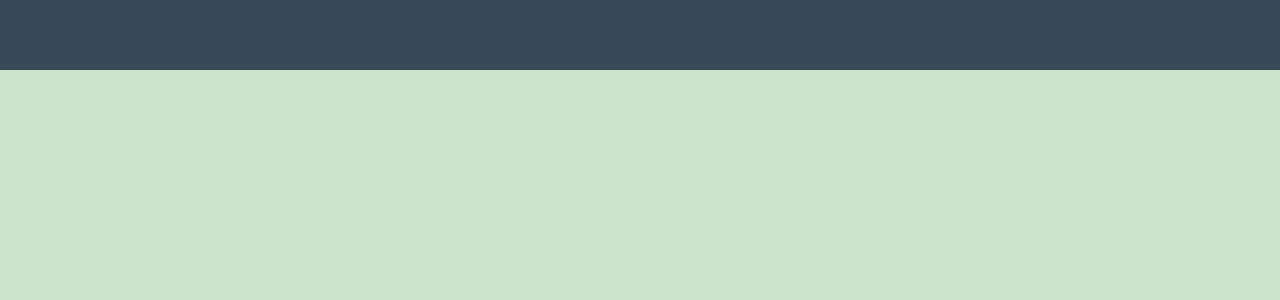
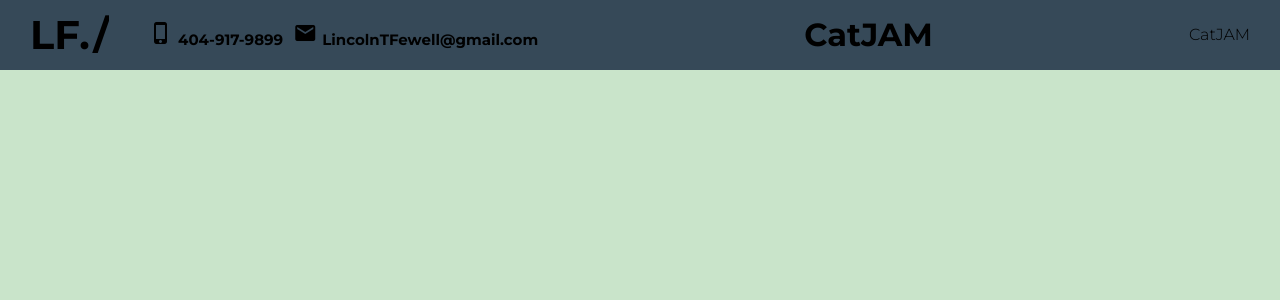
Before and after one commit to LFewell/React-Portfolio, a React (Create React App) app: page / in a window 1280 px wide. Shown: the top 300 px of the page. Built offline with nearby package versions, Linux system fonts and the light colour scheme.

Commit message:
Started working on the topbar

```diff
--- a/public/index.html
+++ b/public/index.html
@@ -8,6 +8,8 @@
       content="Web site created using create-react-app"
     />
     <link href="https://fonts.googleapis.com/css2?family=Montserrat:wght@100;300;700;900&display=swap" rel="stylesheet">
+    <link href="https://fonts.googleapis.com/icon?family=Material+Icons"
+      rel="stylesheet">
     <title>React Portfolio</title>
     <style>
       *{
--- a/src/app.scss
+++ b/src/app.scss
@@ -7,6 +7,7 @@
         background-color: seagreen;
         position: relative;
         top: 70px;
+        scroll-behavior: smooth;
         scroll-snap-type: y mandatory;
         scrollbar-width: none;
         &::-webkit-scrollbar{
--- a/src/components/contact/contact.jsx
+++ b/src/components/contact/contact.jsx
@@ -2,7 +2,7 @@ import "./contact.scss"
 
 export default function contact() {
     return (
-        <div className="contact">
+        <div className="contact" id="contact">
 
         </div>
     )
--- a/src/components/intro/intro.jsx
+++ b/src/components/intro/intro.jsx
@@ -2,7 +2,7 @@ import "./intro.scss"
 
 export default function intro() {
     return (
-        <div className="intro">
+        <div className="intro" id="intro">
 
         </div>
     )
--- a/src/components/portfolio/portfolio.jsx
+++ b/src/components/portfolio/portfolio.jsx
@@ -2,7 +2,7 @@ import "./portfolio.scss"
 
 export default function portfolio() {
     return (
-        <div className="portfolio">
+        <div className="portfolio" id="portfolio">
             <h1>Portfolio</h1>
             <div className="container">
                 <div className="item">
--- a/src/components/testimonials/testimonials.jsx
+++ b/src/components/testimonials/testimonials.jsx
@@ -2,7 +2,7 @@ import "./testimonials.scss"
 
 export default function testimonials() {
     return (
-        <div className="testimonials">
+        <div className="testimonials" id="testimonials">
 
         </div>
     )
--- a/src/components/topbar/topbar.jsx
+++ b/src/components/topbar/topbar.jsx
@@ -4,8 +4,21 @@ export default function topbar() {
     return (
         <div className="topbar">
             <div className="wrapper">
-                <div className="left"></div>
-                <div className="right"></div>
+                <div className="left">
+                    <a href="#intro" className="logo">LF./</a>
+                    <div className="itemContainer">
+                    <div className="material-icons md-24">phone_iphone</div>
+                    <span>404-917-9899</span>
+                    </div>
+                    <div className="itemContainer">
+                    <div className="material-icons md-24">email</div>
+                    <span>LincolnTFewell@gmail.com</span>
+                    </div>
+                </div>
+                <h1>CatJAM</h1>
+                <div className="right">
+                    CatJAM
+                </div>
             </div>
         </div>
     )
--- a/src/components/topbar/topbar.scss
+++ b/src/components/topbar/topbar.scss
@@ -5,4 +5,37 @@
     position: fixed;
     top: 0px;
     z-index: 2;
+
+    .wrapper {
+        padding: 10px 30px;
+        display: flex;
+        align-items: center;
+        justify-content: space-between;
+
+        .left{
+            display: flex;
+            align-items: center;
+
+            .logo{
+                font-size: 40px;
+                font-weight: 700;
+                text-decoration: none;
+                color: inherit;
+                margin-right: 40px;
+            }
+
+            .item-container{
+                display: flex;
+                align-items: center;
+                margin-left: 30px;
+            }
+
+            span{
+                margin-left: 5px;
+                margin-right: 10px;
+                font-size: 15px;
+                font-weight: 700;
+            }
+        }
+    }
 }
--- a/src/components/works/works.jsx
+++ b/src/components/works/works.jsx
@@ -2,7 +2,7 @@ import "./works.scss"
 
 export default function works() {
     return (
-        <div className="works">
+        <div className="works" id="works">
 
         </div>
     )
```
